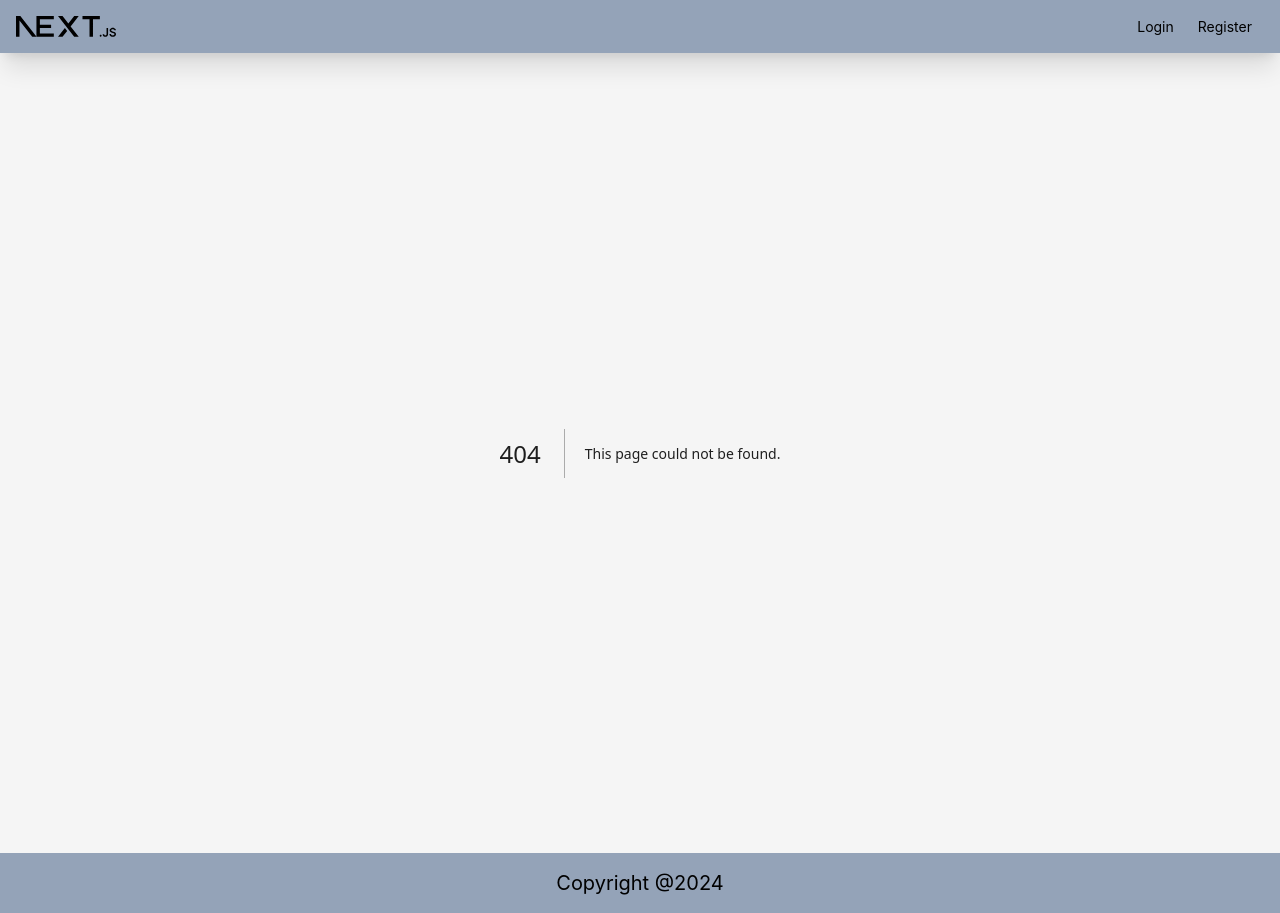
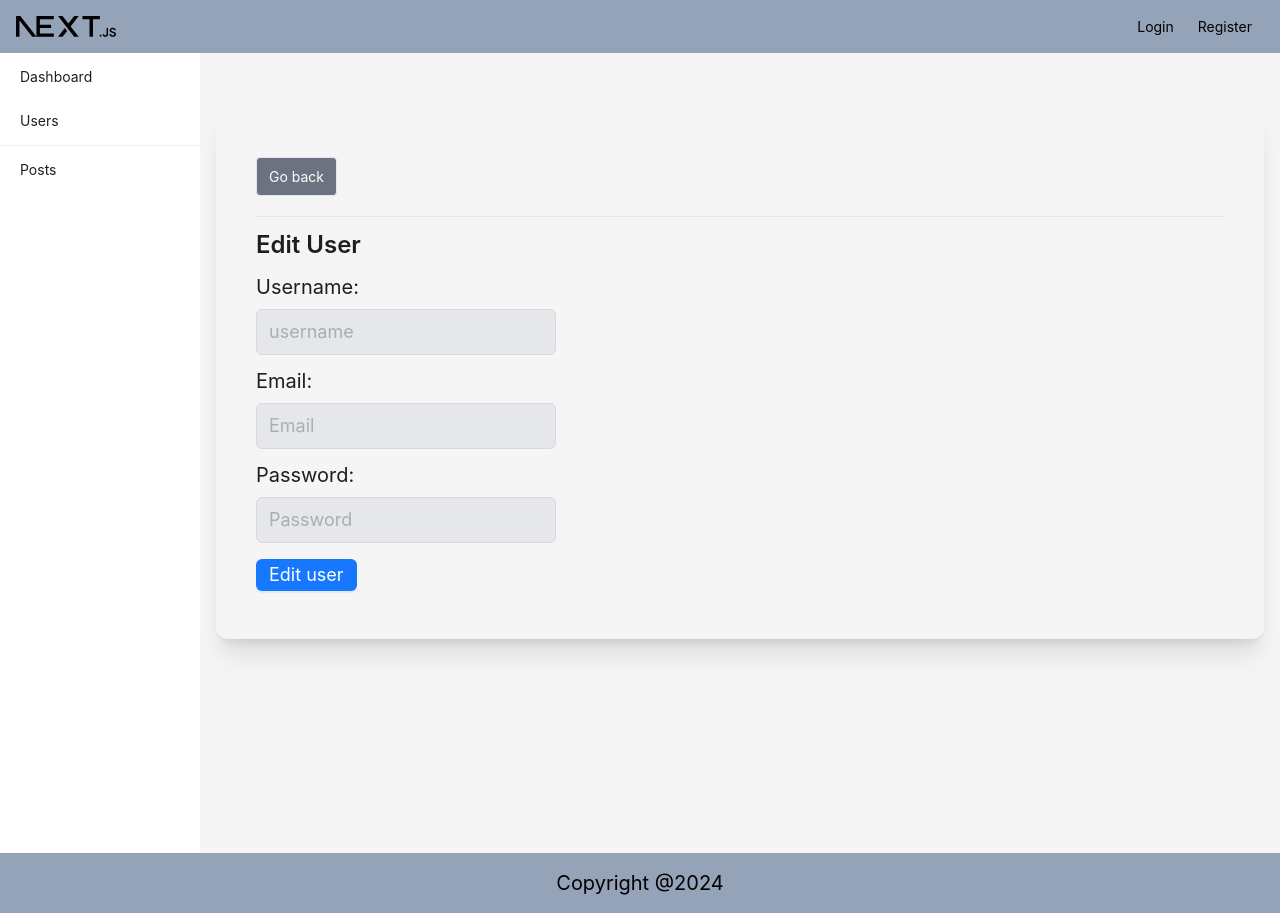
Before and after one commit to MarkMPW/dashboard-ui-nextjs-antd, a Next.js app: page /admin/edit/1 in a window 1280 px wide. Before the commit this address had no page. Built offline with nearby package versions, Linux system fonts and the light colour scheme.

Commit message:
implement edit user

```diff
--- a/src/app/admin/components/UserTable.tsx
+++ b/src/app/admin/components/UserTable.tsx
@@ -1,6 +1,7 @@
 'use client'
 
 import React, { useEffect, useState } from 'react'
+import { useRouter } from 'next/navigation'
 
 import { Space, Table, TableProps, Button } from 'antd'
 
@@ -11,8 +12,13 @@ export interface TableType {
   password: string
 }
 
+const UserTable = ({ dataSource }: { dataSource: TableType[] }) => {
 
-const UserTable = ({ dataSource }: { dataSource: TableType[] }) => {
+  const route = useRouter()
+
+  const handleEdit = (id: number) => {
+    route.push(`/admin/edit/${id}`)
+  }
 
   const columns: TableProps<TableType>['columns'] = [
     {
@@ -40,7 +46,9 @@ const UserTable = ({ dataSource }: { dataSource: TableType[] }) => {
       key: 'action',
       render: (_, record) => (
         <Space>
-          <Button type='primary'>Edit</Button>
+          <Button type='primary' onClick={()=> handleEdit(record.id)}>
+            Edit
+          </Button>
           <Button danger type='primary'>Delete</Button>
         </Space>
       )
--- /dev/null
+++ b/src/app/admin/edit/[id]/page.tsx
@@ -0,0 +1,178 @@
+"use client";
+
+import React, { useEffect, useState } from "react";
+
+import { Button, Input, Layout, Popconfirm, message } from "antd";
+import Link from "next/link";
+import { useRouter } from "next/navigation";
+
+import { useFormik } from "formik";
+import * as Yup from "yup";
+
+import { UserType } from "@/app/register/page";
+
+const { Content } = Layout;
+
+const EditUserPage = ({ params }: { params: { id: number } }) => {
+
+  const route = useRouter()
+  const [newUser, setNewUser] = useState<UserType | null>(null);
+  const [openPopup, setOpenPopup] = useState(false);
+  const [confirmLoading, setConfirmLoading] = useState(false);
+  const [messageApi, contextHolder] = message.useMessage()
+
+  const showPopconfirm = () => {
+    setOpenPopup(true);
+  };
+
+  const handleCancel = () => {
+    setOpenPopup(false);
+  };
+
+  const handleOk = () => {
+    setConfirmLoading(true);
+
+    setTimeout(() => {
+      setOpenPopup(false);
+      setConfirmLoading(false);
+
+      message.success('Edit success', 2)
+
+      formik.submitForm().then(()=> {
+        route.push('/admin/users')
+      });
+    }, 2000);
+  };
+
+  const handleUpdateUser = (values: any) => {
+    const storedUser = localStorage.getItem("userData");
+    const users = storedUser ? JSON.parse(storedUser) : [];
+
+    const updateUser = users.map((user: UserType) =>
+      user.id === Number(params.id)
+        ? {
+            ...user,
+            userName: values.userName,
+            email: values.email,
+            password: values.password,
+          }
+        : user
+    );
+
+    localStorage.setItem('userData', JSON.stringify(updateUser))
+  };
+
+  useEffect(() => {
+    const storedUser = localStorage.getItem("userData");
+    const users = storedUser ? JSON.parse(storedUser) : [];
+
+    const findUser = users.find(
+      (user: UserType) => user.id === Number(params.id)
+    );
+
+    if (findUser) {
+      setNewUser(findUser);
+
+      formik.setValues({
+        userName: findUser.userName,
+        email: findUser.email,
+        password: findUser.password,
+      });
+    }
+  }, []);
+
+  const formik = useFormik({
+    initialValues: {
+      userName: newUser?.userName,
+      email: newUser?.email,
+      password: newUser?.password,
+    },
+    validationSchema: Yup.object({
+      userName: Yup.string()
+        .max(10, "Reached the maximum 10")
+        .required("Required"),
+      email: Yup.string().email().required("Required"),
+      password: Yup.string()
+        .max(15, "Reached the maximum 10")
+        .required("Required"),
+    }),
+    onSubmit: (values) => {
+      handleUpdateUser(values)
+    },
+  });
+
+  return (
+    <Layout>
+      <Content>
+        <div className="flex-grow">
+          <div className="container mx-auto shadow-xl my-10 p-10 rounded-xl">
+            <Link
+              href="/admin/users"
+              className="bg-gray-500 inline-block text-white border py-2 px-3 rounded my-2"
+            >
+              Go back
+            </Link>
+            <hr className="my-3" />
+            <h3 className="text-2xl font-semibold">Edit User</h3>
+
+            <form onSubmit={formik.handleSubmit}>
+              <div className="mt-3">
+                <h1 className="text-xl">Username:</h1>
+                <Input
+                  type="text"
+                  className="w-[300px] block bg-gray-200 border py-2 px-3 text-lg my-2"
+                  placeholder="username"
+                  name="userName"
+                  value={formik.values.userName}
+                  onChange={formik.handleChange}
+                />
+              </div>
+              <div className="mt-3">
+                <h1 className="text-xl">Email:</h1>
+                <Input
+                  type="text"
+                  className="w-[300px] block bg-gray-200 border py-2 px-3 text-lg my-2"
+                  placeholder="Email"
+                  name="email"
+                  value={formik.values.email}
+                  onChange={formik.handleChange}
+                />
+              </div>
+              <div className="mt-3">
+                <h1 className="text-xl">Password:</h1>
+                <Input
+                  type="text"
+                  className="w-[300px] block bg-gray-200 border py-2 px-3 text-lg my-2"
+                  placeholder="Password"
+                  name="password"
+                  value={formik.values.password}
+                  onChange={formik.handleChange}
+                />
+              </div>
+
+              <Popconfirm
+                title="You want to edit this post?"
+                open={openPopup}
+                onCancel={handleCancel}
+                onConfirm={handleOk}
+                okButtonProps={{ loading: confirmLoading }}
+              >
+                <Button
+                  type="primary"
+                  className="py-2 px-3 rounded-md text-lg my-2"
+                  // htmlType="submit"
+                  // loading={loading}
+                  onClick={showPopconfirm}
+                >
+                  Edit user
+                </Button>
+              </Popconfirm>
+            </form>
+          </div>
+        </div>
+      </Content>
+    </Layout>
+  );
+};
+
+export default EditUserPage;
```
